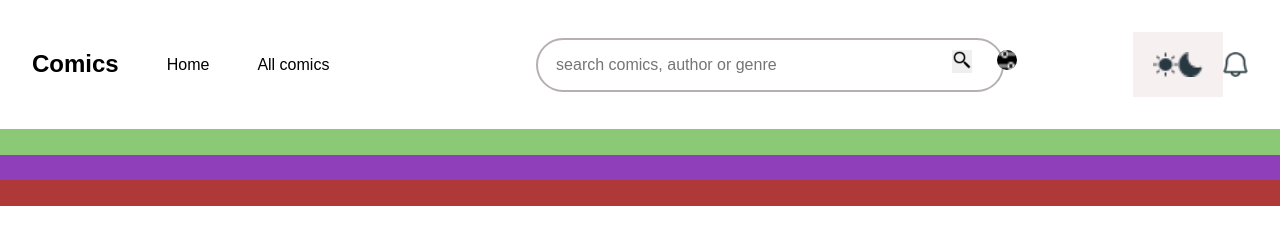
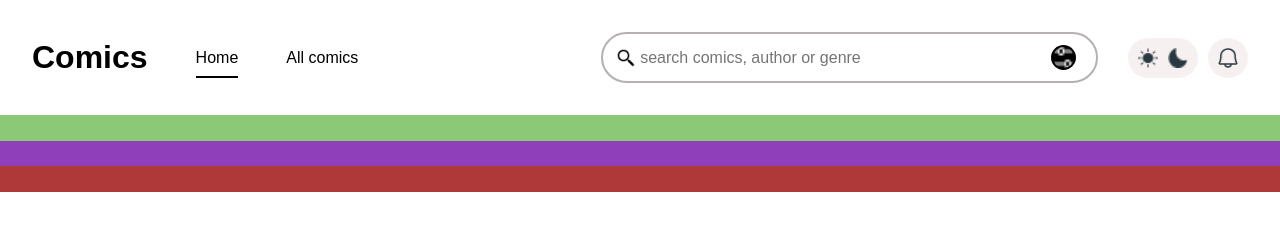
Before and after one commit to Sumally007/comics-2, a website: page index.html in a window 1280 px wide. Drawn offline with Linux system fonts and the light colour scheme.

Commit message:
nav-bar complited

```diff
--- a/index.html
+++ b/index.html
@@ -19,18 +19,14 @@
           <li class="nav__item">
             <a href="#" class="nav__link"><h1 class="logo">Comics</h1></a>
           </li>
-          <li class="nav__item"><a href="#" class="nav__link">Home</a></li>
+          <li class="nav__item">
+            <a href="#" class="nav__link nav__link--line">Home</a>
+          </li>
           <li class="nav__item">
             <a href="#" class="nav__link">All comics</a>
           </li>
         </nav>
         <form action="#" class="search">
-          <input
-            type="text"
-            class="search__input"
-            placeholder="search comics, author or genre"
-          />
-
           <button class="search__button">
             <img
               src="./img/search.png"
@@ -38,6 +34,12 @@
               class="search__lens"
             />
           </button>
+          <input
+            type="text"
+            class="search__input"
+            placeholder="search comics, author or genre"
+          />
+
           <img src="./img/tool.png" alt="search tool" class="search__tool" />
         </form>
         <div class="user__nav">
--- a/sass/_components.scss
+++ b/sass/_components.scss
@@ -1,18 +1,15 @@
 .nav-bar{
-    width: 100vw;
     display: grid;
-    grid-template-columns: 1fr 3fr 1fr;
+    grid-template-columns: max-content 1fr max-content;
+    column-gap: 30px;
     align-items: center;
     padding: 2rem;
 
     .nav{
-        width: 90%;
         display: grid;
         grid-template-columns: repeat(3, max-content);
         align-items: center;
         column-gap: 3rem;
-
-
 
         .nav__item{
             list-style: none;
@@ -20,6 +17,13 @@
             .nav__link{
                 text-decoration: none;
                 color: black;
+                &--line{
+                    border-bottom: 2px solid black;
+                    padding-bottom: 10px;
+                }
+                .logo{
+                    font-size: 2rem;
+                }
             }
         }
 
@@ -27,71 +31,83 @@
     }
     .search{
         width: 70%;
-        align-self: center;
+        display: grid;
+        grid-template-columns: min-content 1fr min-content;
+        align-items: center;
         justify-self: end;
+        border: 2px solid rgb(182, 176, 176);
+        border-radius: 100px;
+        padding: 10px 20px;
+
+        .search__button{
+            border: none;
+            background-color: #fff;
+
+            &:focus{
+                outline: none;
+            }
+
+
+            .search__lens{
+                height: 20px;
+                width: 20px;
+                background-color: #fff;
+                margin-top: 4px;
+                margin-left: -7px;
+            }
+        }
+
         .search__input{
-            width: 97%;
-            font-family: inherit;
+            width: 100%;
             font-size: 1rem;
-            padding: 16px 18px;
-            border: 2px solid rgb(182, 176, 176);
-            border-radius: 100px;
-            transition: all .2s;
-            margin-right: -3.5rem;
+            border: none;
+            margin-left: 4px;
 
 
             &:focus{
                 outline: none;
             }
         }
-        .search__button{
-            border: none;
-            margin-right: 20px;
 
-            &:focus{
-                outline: none;
-            }
-
-            &:active{
-                transform: translate(20px);
-            }
-
-        .search__lens{
-            height: 20px;
-            width: 20px;
-
-        }
-    }
     }
 
 
     .search__tool{
-        height: 20px;
-        width: 20px;
+        display: inline-block;
+        height: 25px;
+        width: 25px;
+        padding: 2px;
         background-color: black;
         border-radius: 50%;
     }
 
     .user__nav{
         display: grid;
-        grid-template-columns: repeat(2, min-content);
+        grid-template-columns: repeat(2, max-content);
         align-self: center;
         justify-self: end;
 
         &--mood{
             background-color: rgba(232, 210, 210, 0.337);
-            padding: 20px;
+            padding: 10px;
+            border-radius: 100px;
+            column-gap: 10px;
+
             img{
-                height: 25px;
-                width: 25px;
+                height: 20px;
+                width: 20px;
             }
 
         }
 
         &--notification{
+            background-color: rgba(232, 210, 210, 0.337);
+            border-radius: 50%;
+            padding: 10px;
+            margin-left: 10px;
             img{
-                height: 25px;
-                width: 25px;
+                height: 20px;
+                width: 20px;
             }
         }
     }
```
Also changed, not shown: css/style.css, 1 other file.
